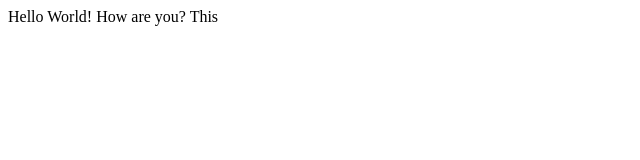
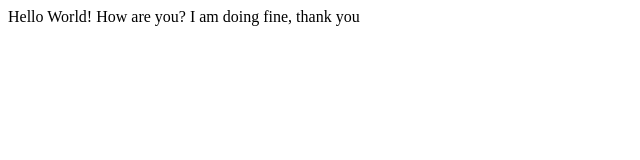
Before and after one commit to omkarghag/firstgitrepo, a plain HTML site: page index.html in a window 1280 px wide. Shown: the whole page, without its empty margins (0-640 px from the left). Drawn offline with Linux system fonts and the light colour scheme.

Commit message:
fixed the bug

```diff
--- a/index.html
+++ b/index.html
@@ -1,6 +1,6 @@
 <html>
 <body>
 Hello World! How are you?
-This
+I am doing fine, thank you
 </body>
 </html>
```
